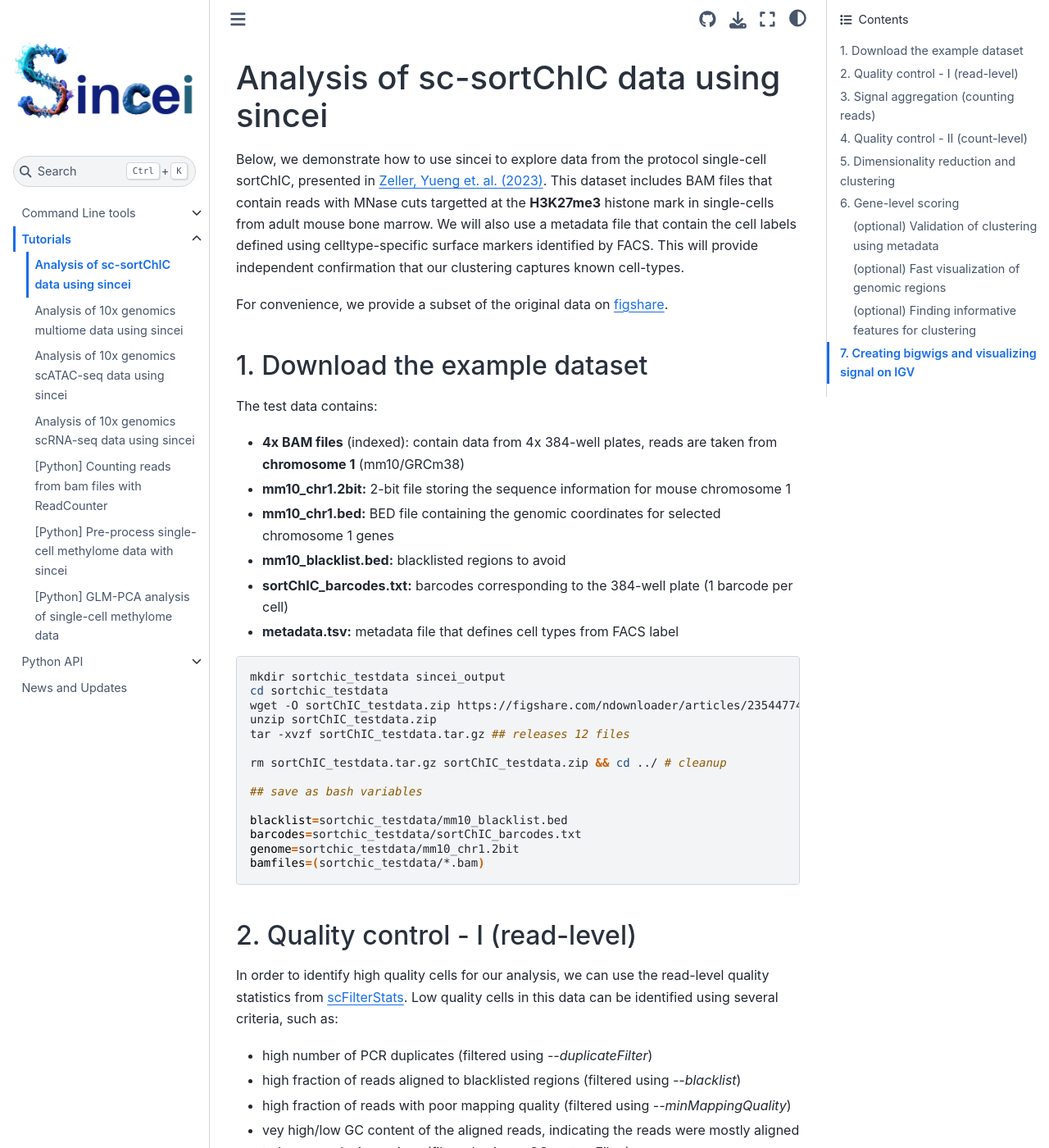
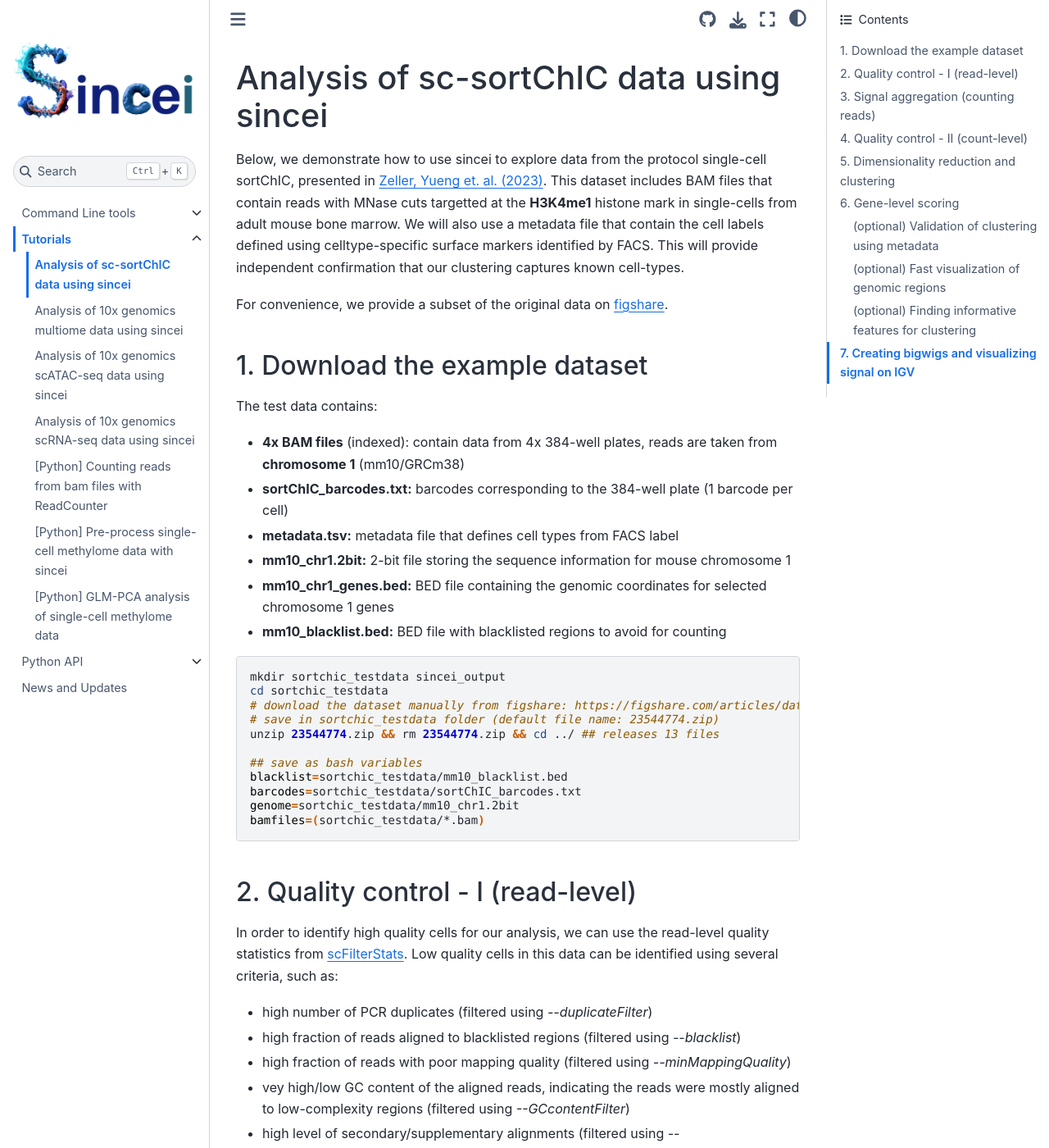
Before and after one commit to bhardwaj-lab/sincei, a Sphinx documentation site: the page built from docs/content/tutorials/sincei_tutorial_sortChIC.rst, in a window 1280 px wide and 1400 px high. Shown: the whole window at 82% size. Built offline with Sphinx 7.4.7 and the Sphinx Book theme 1.1.4, drawn with Linux system fonts in a browser that asks for light colours; the version number is read from the project's files by our own code; some of the changed text lies outside the part shown.

Commit message:
update sortchic tutorial

```diff
--- a/docs/content/tutorials/sincei_tutorial_sortChIC.rst
+++ b/docs/content/tutorials/sincei_tutorial_sortChIC.rst
@@ -3,7 +3,7 @@ Analysis of sc-sortChIC data using sincei
 
 Below, we demonstrate how to use sincei to explore data from the protocol single-cell sortChIC,
 presented in `Zeller, Yueng et. al. (2023) <https://www.nature.com/articles/s41588-022-01260-3>`__. This
-dataset includes BAM files that contain reads with MNase cuts targetted at the **H3K27me3** histone
+dataset includes BAM files that contain reads with MNase cuts targetted at the **H3K4me1** histone
 mark in single-cells from adult mouse bone marrow. We will also use a metadata file that contain the
 cell labels defined using celltype-specific surface markers identified by FACS. This will provide
 independent confirmation that our clustering captures known cell-types.
@@ -16,27 +16,22 @@ For convenience, we provide a subset of the original data on
 
 The test data contains:
 
-- **4x BAM files** (indexed): contain data from 4x 384-well plates, reads are taken from
-  **chromosome 1** (mm10/GRCm38)
-- **mm10_chr1.2bit:** 2-bit file storing the sequence information for
-  mouse chromosome 1
-- **mm10_chr1.bed:** BED file containing the genomic coordinates for selected chromosome 1 genes
-- **mm10_blacklist.bed:** blacklisted regions to avoid
+- **4x BAM files** (indexed): contain data from 4x 384-well plates, reads are taken from **chromosome 1** (mm10/GRCm38)
 - **sortChIC_barcodes.txt:** barcodes corresponding to the 384-well plate (1 barcode per cell)
 - **metadata.tsv:** metadata file that defines cell types from FACS label
+- **mm10_chr1.2bit:** 2-bit file storing the sequence information for mouse chromosome 1
+- **mm10_chr1_genes.bed:** BED file containing the genomic coordinates for selected chromosome 1 genes
+- **mm10_blacklist.bed:** BED file with blacklisted regions to avoid for counting
 
 .. code:: bash
 
     mkdir sortchic_testdata sincei_output
     cd sortchic_testdata
-    wget -O sortChIC_testdata.zip https://figshare.com/ndownloader/articles/23544774/versions/2
-    unzip sortChIC_testdata.zip
-    tar -xvzf sortChIC_testdata.tar.gz ## releases 12 files
-
-    rm sortChIC_testdata.tar.gz sortChIC_testdata.zip && cd ../ # cleanup
+    # download the dataset manually from figshare: https://figshare.com/articles/dataset/sortChIC_testdata_package/23544774
+    # save in sortchic_testdata folder (default file name: 23544774.zip)
+    unzip 23544774.zip && rm 23544774.zip && cd ../ ## releases 13 files
 
     ## save as bash variables
-
     blacklist=sortchic_testdata/mm10_blacklist.bed
     barcodes=sortchic_testdata/sortChIC_barcodes.txt
     genome=sortchic_testdata/mm10_chr1.2bit
@@ -199,9 +194,9 @@ data.
 6. Gene-level scoring
 ------------------------------------------
 
-Next, we can determine the identity of each of our cell clusters by aggregating the H3K27me3 signal
+Next, we can determine the identity of each of our cell clusters by aggregating the H3K4me1 signal
 over known genes. We will use the gene coordinates provided in the BED file ``mm10_chr1_genes.bed``
-and our binned H3K27me3 anndata.
+and our binned H3K4me1 anndata.
 Each cell will be assigned a score for each gene, which is the sum of the counts in the bins that
 overlap with the gene coordinates. Bear in mind that this depends on the bin size used in the
 counting step, smaller bins will result in more granular scoring.
```
